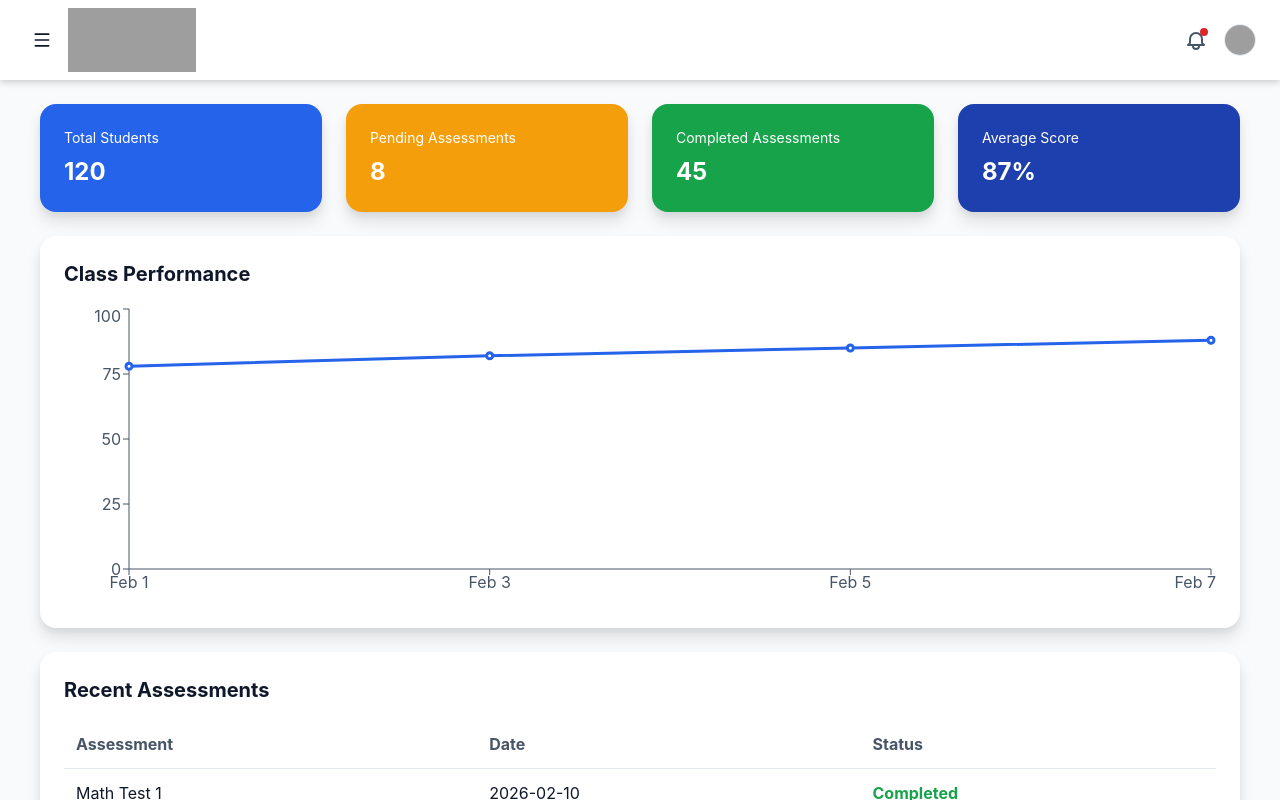
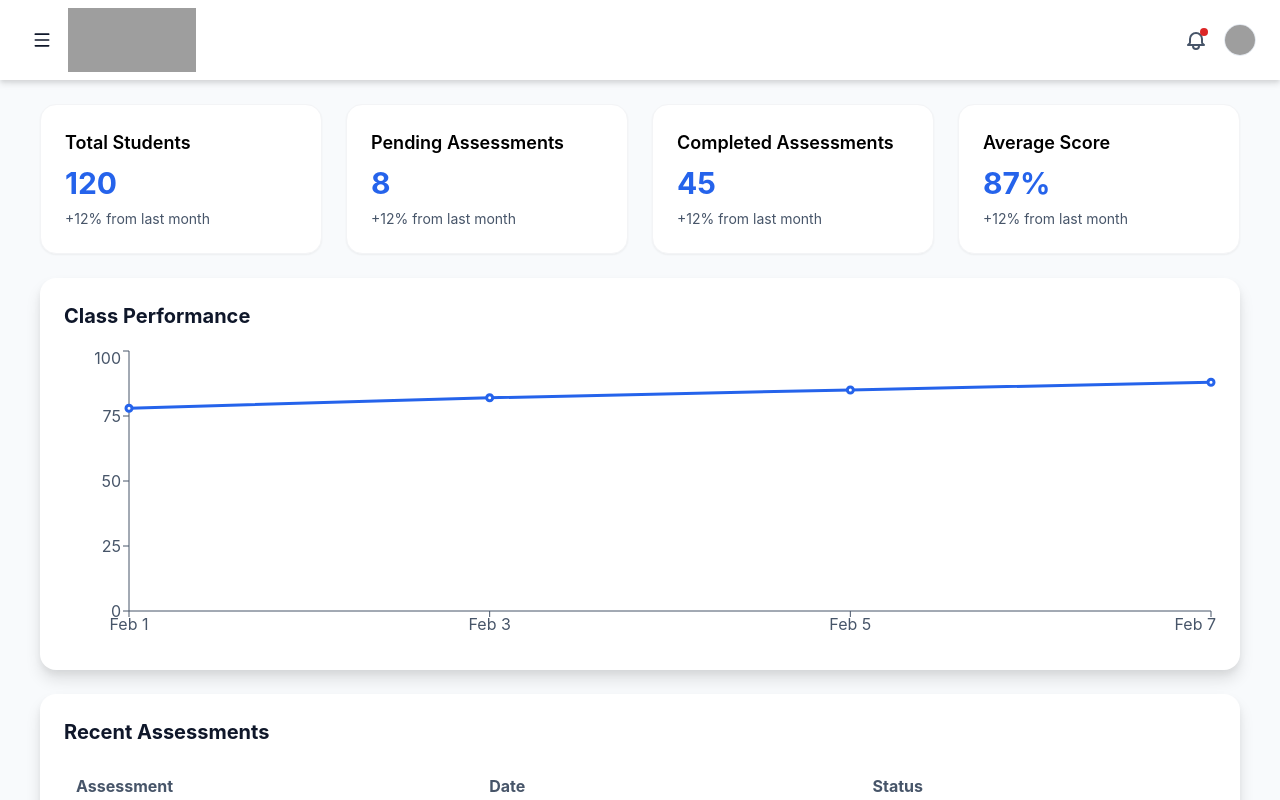
Before and after one commit to Gedeonir/assesly-fe, a React (Vite) app: page / in a window 1280 px wide. Both pictures are taken after a click on the button "Login". Shown: the top 800 px of the page. Built offline with nearby package versions, Linux system fonts and the light colour scheme; grey boxes are pictures that could not be loaded.

Commit message:
Changed cards ui

```diff
--- a/src/components/Card.jsx
+++ b/src/components/Card.jsx
@@ -10,11 +10,17 @@ export default function Card({ title, value, color }) {
   };
 
   return (
-    <div
-      className={`p-6 rounded-2xl shadow-lg ${colors[color] || "bg-primary text-white"}`}
-    >
-      <p className="text-sm">{title}</p>
-      <h2 className="text-2xl font-bold mt-2">{value}</h2>
+    // <div
+    //   className={`p-6 rounded-2xl shadow-lg ${colors[color] || "bg-primary text-white"}`}
+    // >
+    //   <p className="text-sm">{title}</p>
+    //   <h2 className="text-2xl font-bold mt-2">{value}</h2>
+    // </div>
+
+    <div className="bg-card dark:bg-darkCard rounded-2xl p-6 shadow-sm border border-gray-100 dark:border-gray-800 hover:shadow-md transition-all duration-300">
+      <h3 className="text-lg font-semibold mb-2">{title}</h3>
+      <p className="text-3xl font-bold text-primary">{value}</p>
+      <p className="text-sm text-textSecondary mt-2">+12% from last month</p>
     </div>
   );
 }
```
